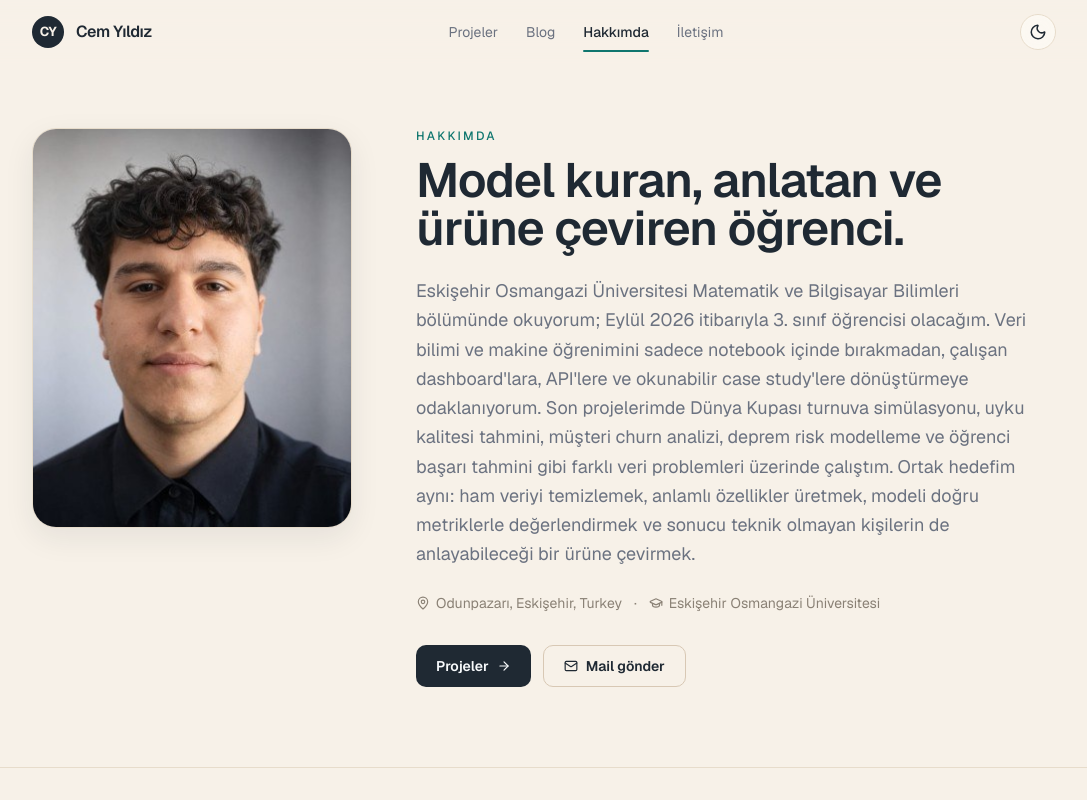
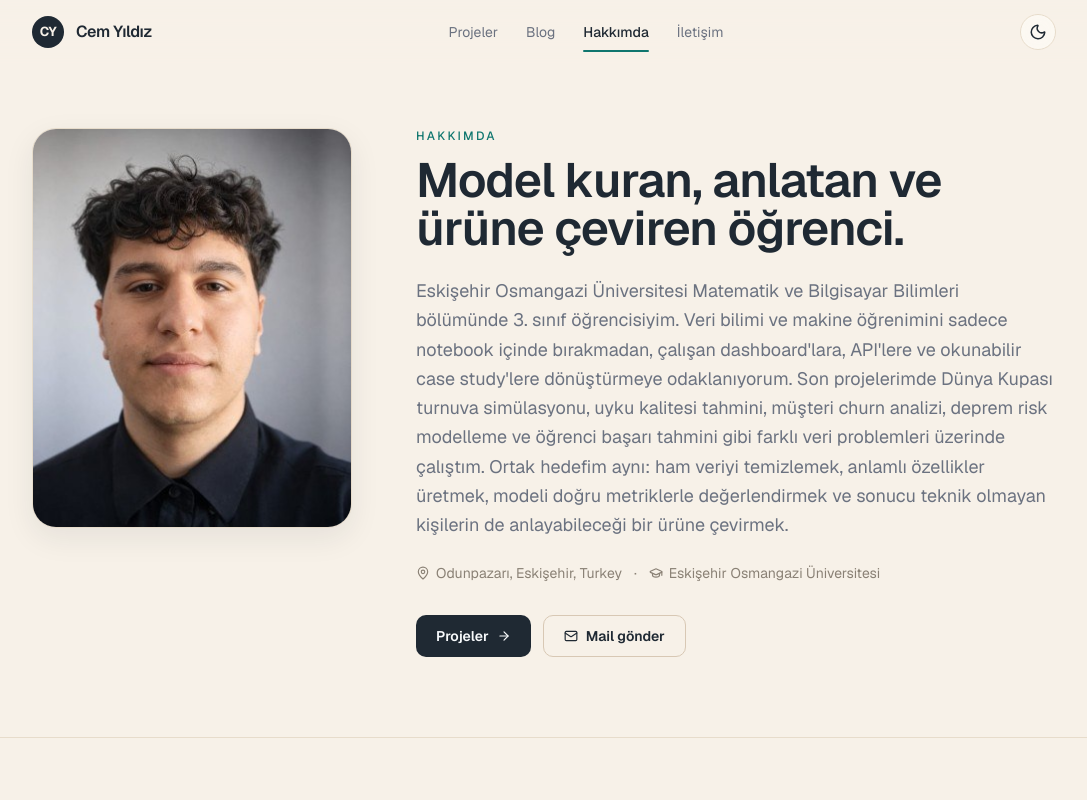
Before and after one commit to cemyildizcy/cemyildiz-portfolio, a Next.js app: page /about in a window 1280 px wide. Shown: the top 800 px of the page, without its empty margins (96-1183 px from the left). Built offline with nearby package versions, Linux system fonts and the light colour scheme.

Commit message:
fix: simplify education year copy

```diff
--- a/src/data/portfolio.ts
+++ b/src/data/portfolio.ts
@@ -94,7 +94,7 @@ export const portfolioData: PortfolioData = {
   about: {
     title: "Hakkımda",
     description:
-      "Eskişehir Osmangazi Üniversitesi Matematik ve Bilgisayar Bilimleri bölümünde okuyorum; Eylül 2026 itibarıyla 3. sınıf öğrencisi olacağım. Veri bilimi ve makine öğrenimini sadece notebook içinde bırakmadan, çalışan dashboard'lara, API'lere ve okunabilir case study'lere dönüştürmeye odaklanıyorum. Son projelerimde Dünya Kupası turnuva simülasyonu, uyku kalitesi tahmini, müşteri churn analizi, deprem risk modelleme ve öğrenci başarı tahmini gibi farklı veri problemleri üzerinde çalıştım. Ortak hedefim aynı: ham veriyi temizlemek, anlamlı özellikler üretmek, modeli doğru metriklerle değerlendirmek ve sonucu teknik olmayan kişilerin de anlayabileceği bir ürüne çevirmek.",
+      "Eskişehir Osmangazi Üniversitesi Matematik ve Bilgisayar Bilimleri bölümünde 3. sınıf öğrencisiyim. Veri bilimi ve makine öğrenimini sadece notebook içinde bırakmadan, çalışan dashboard'lara, API'lere ve okunabilir case study'lere dönüştürmeye odaklanıyorum. Son projelerimde Dünya Kupası turnuva simülasyonu, uyku kalitesi tahmini, müşteri churn analizi, deprem risk modelleme ve öğrenci başarı tahmini gibi farklı veri problemleri üzerinde çalıştım. Ortak hedefim aynı: ham veriyi temizlemek, anlamlı özellikler üretmek, modeli doğru metriklerle değerlendirmek ve sonucu teknik olmayan kişilerin de anlayabileceği bir ürüne çevirmek.",
     location: "Odunpazarı, Eskişehir, Turkey",
     email: "cemyildizcy@hotmail.com",
     currentFocus: [
@@ -314,7 +314,7 @@ export const portfolioData: PortfolioData = {
       institution: "Eskişehir Osmangazi Üniversitesi",
       degree: "Lisans",
       field: "Matematik ve Bilgisayar Bilimleri",
-      year: "Eylül 2026 itibarıyla 3. sınıf",
+      year: "3. sınıf",
       graduationYear: 2028,
       description:
         "Veri bilimi, makine öğrenimi ve Python tabanlı veri analizi projeleri üzerine yoğunlaşıyor.",
```
